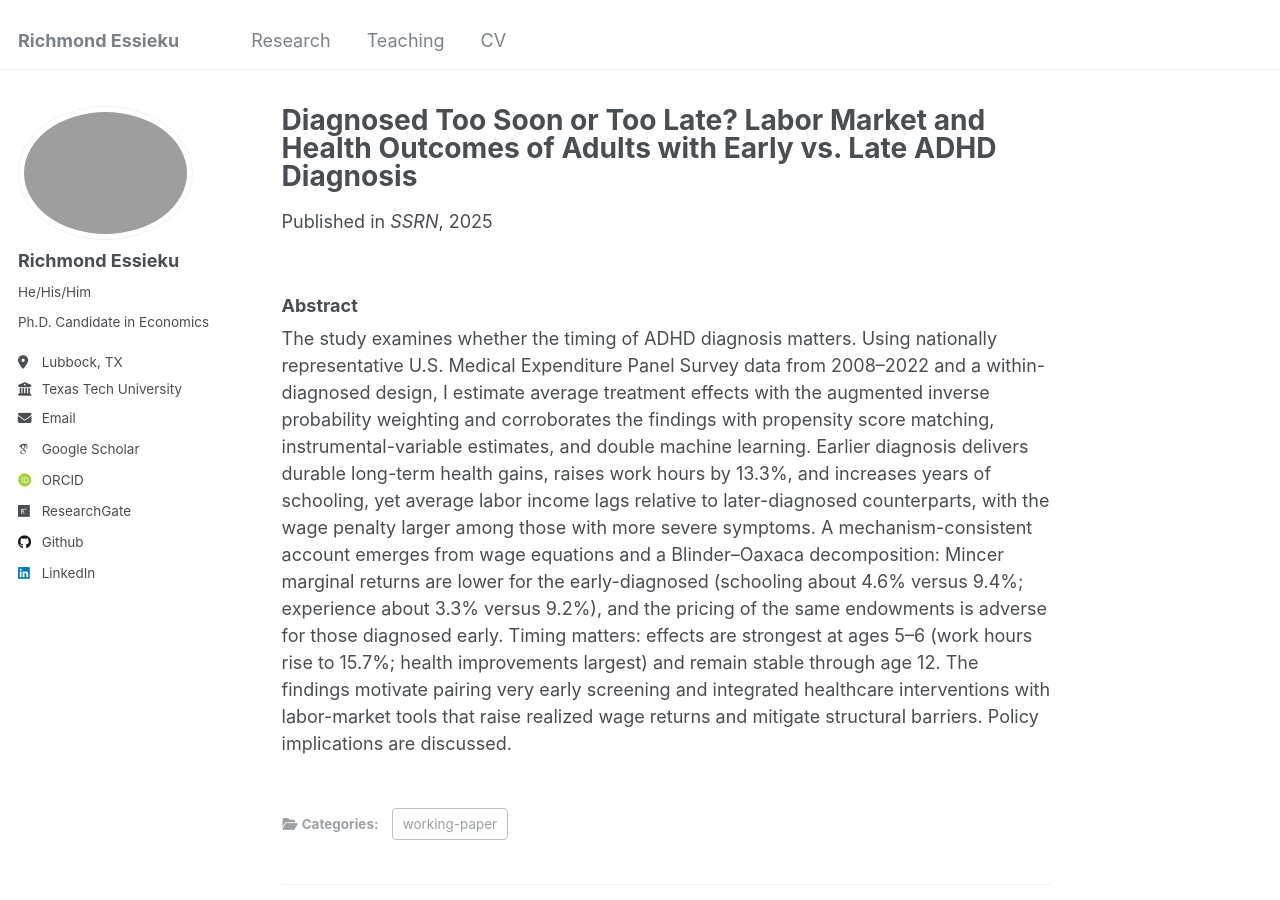
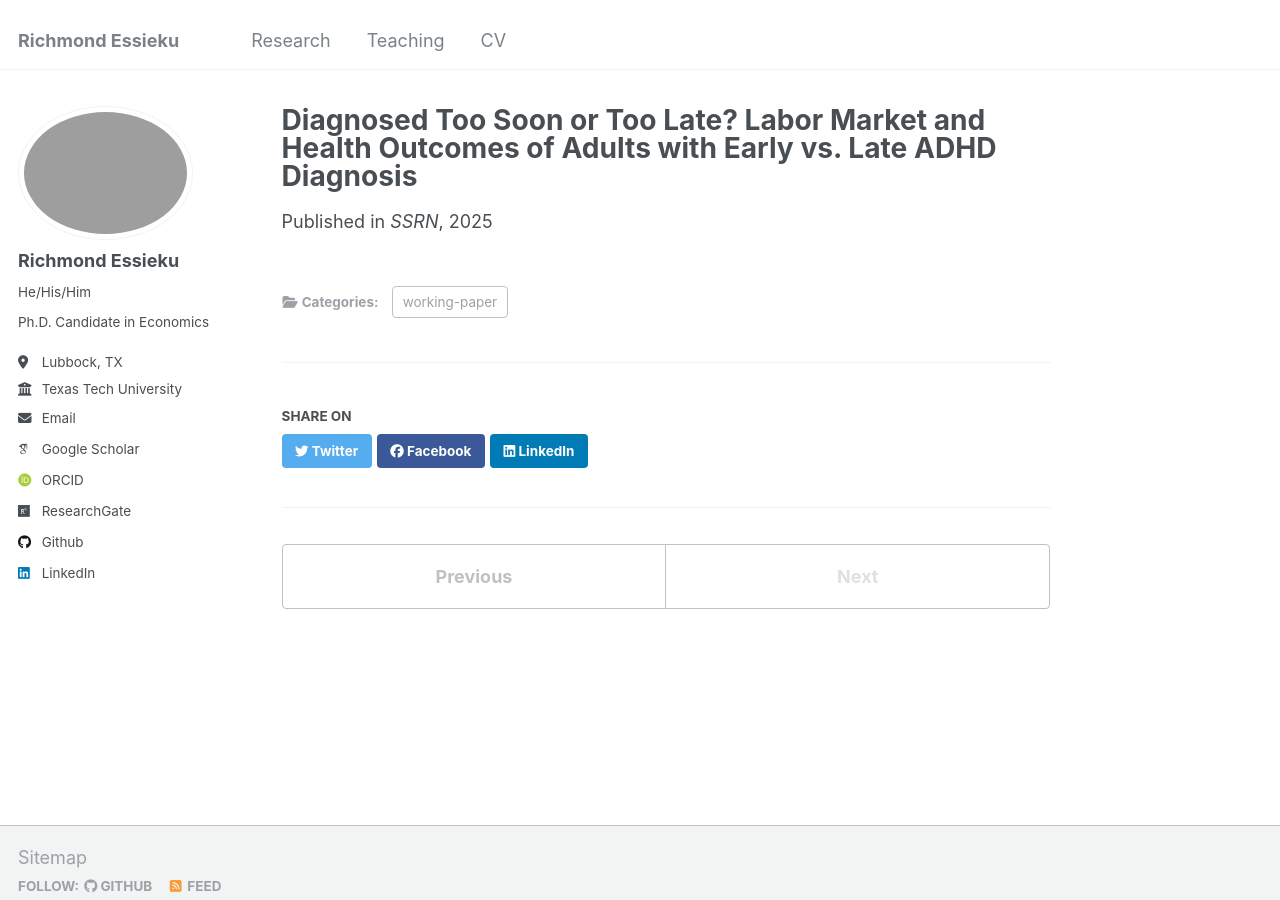
Before and after one commit to essieku/essieku.github.io, a Jekyll site: the page built from _publications/ADHD.md, in a window 1280 px wide and 900 px high. Built offline with Jekyll 4.4.1, drawn with Linux system fonts in a browser that asks for light colours; some web fonts are replaced.

Commit message:
Update ADHD.md

```diff
--- a/_publications/ADHD.md
+++ b/_publications/ADHD.md
@@ -2,13 +2,9 @@
 title: "Diagnosed Too Soon or Too Late? Labor Market and Health Outcomes of Adults with Early vs. Late ADHD Diagnosis"
 collection: publications
 category: working-paper
-permalink: /publication/adhd
+permalink: /publication/adhd/
 excerpt: '<strong>Job Market Paper</strong>: "This paper quantifies the payoff to diagnosing ADHD earlier: better health, higher educational attainment, and more hours worked, with the largest gains for those diagnosed at ages 5–6. The catch is that weaker wage pricing of the same human capital leaves earnings behind relative to later diagnosed peers. The path forward is to pair early screening with labor-market policies that raise realized wage returns so clinical gains translate into economic mobility"'
 date: 2025-09-23
-venue: 'SSRN'
-paperurl: 'https://papers.ssrn.com/sol3/papers.cfm?abstract_id=5452997'
-# slidesurl: 'https://papers.ssrn.com/sol3/papers.cfm?abstract_id=5452997'
+venue: "SSRN"
+paperurl: "https://papers.ssrn.com/sol3/papers.cfm?abstract_id=5452997"
 ---
-
-### Abstract
-The study examines whether the timing of ADHD diagnosis matters. Using nationally representative U.S. Medical Expenditure Panel Survey data from 2008–2022 and a within-diagnosed design, I estimate average treatment effects with the augmented inverse probability weighting and corroborates the findings with propensity score matching, instrumental-variable estimates, and double machine learning. Earlier diagnosis delivers durable long-term health gains, raises work hours by 13.3%, and increases years of schooling, yet average labor income lags relative to later-diagnosed counterparts, with the wage penalty larger among those with more severe symptoms. A mechanism-consistent account emerges from wage equations and a Blinder–Oaxaca decomposition: Mincer marginal returns are lower for the early-diagnosed (schooling about 4.6% versus 9.4%; experience about 3.3% versus 9.2%), and the pricing of the same endowments is adverse for those diagnosed early. Timing matters: effects are strongest at ages 5–6 (work hours rise to 15.7%; health improvements largest) and remain stable through age 12. The findings motivate pairing very early screening and integrated healthcare interventions with labor-market tools that raise realized wage returns and mitigate structural barriers. Policy implications are discussed.
```
